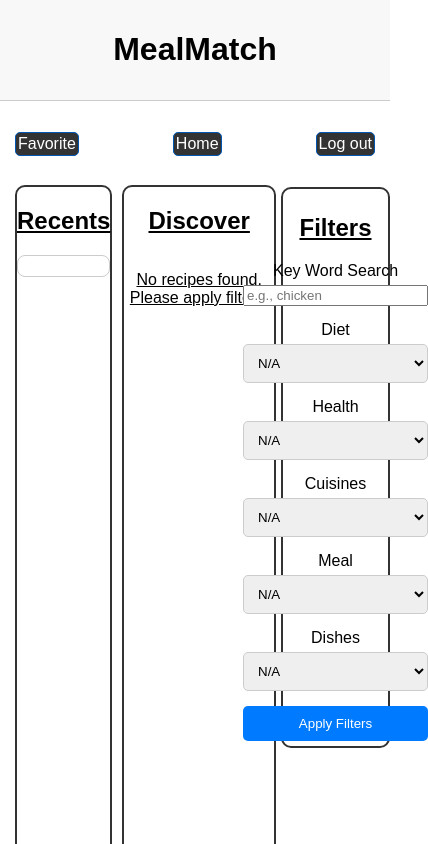
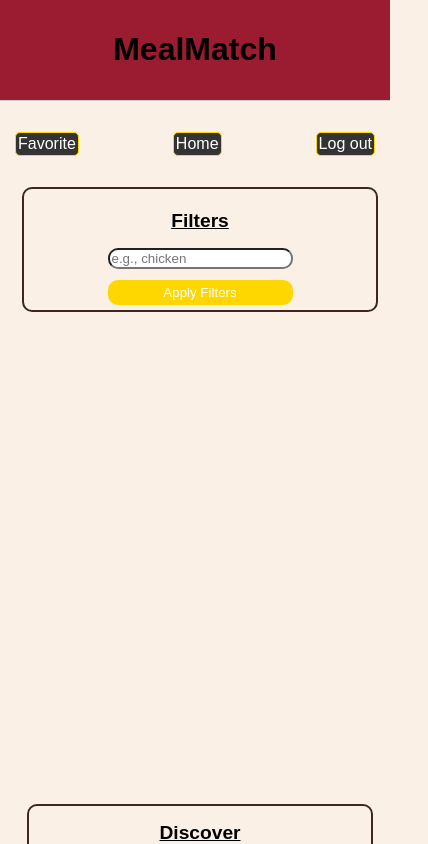
Before and after one commit to jocephuss/MealMatch, a React (Vite) app in the folder client/: page /home in a window 390 px wide. Shown: the top 844 px of the page, 428 px wide, since content can reach past the window. Built offline with nearby package versions, Linux system fonts and the light colour scheme.

Commit message:
Started CSS for mobile and added a remove button for recents

```diff
--- a/client/src/components/Recents/RecentRecipes.jsx
+++ b/client/src/components/Recents/RecentRecipes.jsx
@@ -1,6 +1,6 @@
 import React from "react";
 
-const RecentRecipes = ({ recentRecipes }) => {
+const RecentRecipes = ({ recentRecipes, onRemove }) => {
   return (
     <div className="recent-recipes-container">
       {recentRecipes.map((recipe, index) => (
@@ -19,6 +19,13 @@ const RecentRecipes = ({ recentRecipes }) => {
           >
             View Recipe
           </a>
+          <button
+            onClick={() => onRemove(recipe)}
+            className="remove-recipe-button"
+          >
+            Remove
+          </button>{" "}
+          {/* Remove button */}
         </div>
       ))}
     </div>
--- a/client/src/index.css
+++ b/client/src/index.css
@@ -6,12 +6,115 @@ body {
   height: 100%;
 }
 
+/* Color Scheme 1: Fresh and Bright */
+/* :root {
+  --primary-color: #a8d5ba;
+  --secondary-color: #f9ebae;
+  --accent-color: #ff6f61;
+  --background-color: #f4f4f4;
+  --text-color: #333;
+} */
+
+/* Color Scheme 2: Ocean Breeze */
+/* :root {
+  --primary-color: #0096c7;
+  --secondary-color: #90e0ef;
+  --accent-color: #00b4d8;
+  --background-color: #f0f9ff;
+  --text-color: #03045e;
+} */
+
+/* Color Scheme 3: Sunset */
+/* :root {
+  --primary-color: #ff6f61;
+  --secondary-color: #ffccbc;
+  --accent-color: #d32f2f;
+  --background-color: #ffe0b2;
+  --text-color: #4e342e;
+} */
+
+/* Color Scheme 4: Ocean */
+/* :root {
+  --primary-color: #0077be;
+  --secondary-color: #00bcd4;
+  --accent-color: #009688;
+  --background-color: #e0f7fa;
+  --text-color: #004d40;
+} */
+
+/* Color Scheme 5: Forest */
+/* :root {
+  --primary-color: #3b7a57;
+  --secondary-color: #6fb98f;
+  --accent-color: #2b5d38;
+  --background-color: #e8f5e9;
+  --text-color: #3e3e3e;
+} */
+
+/* Color Scheme 6: warm sunset */
+/* :root {
+  --primary-color: #ff6f20;
+  --secondary-color: #ffb74d;
+  --accent-color: #d84315;
+  --background-color: #fff3e0;
+  --text-color: #3e2723;
+} */
+
+/* Color Scheme 7: Earthy */
+/* :root {
+  --primary-color: #556b2f;
+  --secondary-color: #d2b48c;
+  --accent-color: #e27d60;
+  --background-color: #faf3e0;
+  --text-color: #3e2723;
+} */
+
+/* Color Scheme 8: Modern and Minimal*/
+/* :root {
+  --primary-color: #4a4a4a;
+  --secondary-color: #ffffff;
+  --accent-color: #1abc9c;
+  --background-color: #f0f0f0;
+  --text-color: #3e2723;
+} */
+
+/* Color Scheme 9:  Warm and Cozy */
+/* :root {
+  --primary-color: #ede6d4;
+  --secondary-color: #bf4d4d;
+  --accent-color: #f6b93b;
+  --background-color: #fff8e1;
+  --text-color: #3e2723;
+} */
+
+/* Color Scheme 10: Bright and Cheerful */
+/* :root {
+  --primary-color: #87ceeb;
+  --secondary-color: #ffd700;
+  --accent-color: #ff3e30;
+  --background-color: #f5f5f5;
+  --text-color: #3e2723;
+} */
+
+/* Color Scheme 11: Elegant and Classy */
+:root {
+  --primary-color: #9b1b30;
+  --secondary-color: #f7e7ce;
+  --accent-color: #ffd700;
+  --background-color: #faf0e6;
+  --text-color: #3e2723;
+}
+
+body {
+  background-color: var(--background-color);
+}
+
 body::-webkit-scrollbar {
   width: 0.5rem;
 }
 
 body::-webkit-scrollbar-thumb {
-  background: rgb(139, 40, 231);
+  background: var(--accent-color);
   border-radius: 10px;
 }
 
@@ -26,7 +129,7 @@ body::-webkit-scrollbar-track {
 
 /* header/nav below */
 header {
-  background-color: #f8f8f8;
+  background-color: var(--primary-color);
   padding: 10px 20px;
   text-align: center;
   border-bottom: 1px solid #ccc;
@@ -42,14 +145,14 @@ header {
 .Navs a {
   color: #ffffff;
   text-decoration: none;
-  border: solid 1px #0056b3;
+  border: solid 1px var(--accent-color);
   padding: 2px;
   border-radius: 5px;
   background-color: #333;
 }
 
 .Navs a:hover {
-  background-color: #0056b3;
+  background-color: var(--accent-color);
   transform: scale(1.08);
 }
 
@@ -60,7 +163,7 @@ header {
   align-items: center;
   justify-content: center;
   height: 100vh;
-  background-color: #f9f9f9;
+  background-color: var(--background-color);
 }
 
 .login-form {
@@ -86,7 +189,7 @@ header {
   align-items: center;
   justify-content: center;
   height: 100vh;
-  background-color: #f9f9f9;
+  background-color: var(--background-color);
 }
 
 .signup-form {
@@ -108,7 +211,7 @@ header {
 
 button {
   padding: 10px;
-  background-color: #007bff;
+  background-color: var(--accent-color);
   color: white;
   border: none;
   border-radius: 5px;
@@ -131,6 +234,7 @@ button:hover {
   margin: 5px;
   justify-content: center;
 }
+
 .discover-main {
   display: flex;
   flex-direction: row;
@@ -140,6 +244,7 @@ button:hover {
   width: 100%;
   margin: 5px;
 }
+
 .center-column {
   display: flex;
   flex-direction: column;
@@ -148,9 +253,10 @@ button:hover {
   width: 85%;
   height: 100%;
   margin: 5px;
-  border: solid 2px #333;
+  border: solid 2px var(--text-color);
   border-radius: 10px;
 }
+
 .center-column2 {
   display: flex;
   flex-direction: row;
@@ -159,9 +265,10 @@ button:hover {
   width: 85%;
   height: 100%;
   margin: 5px;
-  border: solid 2px #333;
+  border: solid 2px var(--text-color);
   border-radius: 10px;
 }
+
 .left-column {
   display: flex;
   flex-direction: column;
@@ -170,9 +277,10 @@ button:hover {
   width: 25%;
   height: 100%;
   margin: 5px;
-  border: solid 2px #333;
+  border: solid 2px var(--text-color);
   border-radius: 10px;
 }
+
 .left-column2 {
   display: flex;
   flex-direction: column;
@@ -180,14 +288,13 @@ button:hover {
   text-decoration: underline;
   width: 20%;
   height: 100%;
-  border: solid 2px #333;
+  border: solid 2px var(--text-color);
   border-radius: 10px;
 }
 
 .filter-dropdowns {
   display: flex;
   flex-direction: column;
-
   gap: 15px;
 }
 
@@ -206,6 +313,7 @@ select {
   border: 1px solid #ccc;
   cursor: pointer;
 }
+
 .right-column {
   display: flex;
   flex-direction: column;
@@ -215,7 +323,7 @@ select {
   height: auto;
   padding: 5px;
   margin-bottom: auto;
-  border: solid 2px #333;
+  border: solid 2px var(--text-color);
   border-radius: 10px;
 }
 
@@ -258,6 +366,11 @@ select {
   margin: 5px;
 }
 
+.remove-recipe-button {
+  padding: 5px;
+  margin: 5px;
+}
+
 .recent-recipes-container {
   overflow-y: auto;
   overflow-x: hidden;
@@ -271,7 +384,7 @@ select {
 }
 
 .recent-recipes-container::-webkit-scrollbar-thumb {
-  background: rgb(139, 40, 231);
+  background: var(--accent-color);
   border-radius: 10px;
 }
 
@@ -289,3 +402,91 @@ select {
   border-top: 1px solid #ccc;
   z-index: -5;
 }
+
+/* Mobile CSS */
+@media (max-width: 768px) {
+  .discover-main {
+    flex-direction: column-reverse;
+    justify-content: center;
+    align-items: center;
+  }
+
+  h2 {
+    font-size: 1.2rem;
+  }
+
+  .apply-filters-button {
+    padding: 5px;
+    width: 100%;
+    border-radius: 10px;
+  }
+
+  button {
+    padding: 5px;
+  }
+
+  .left-column {
+    flex-direction: row;
+    justify-content: center;
+    align-items: center;
+    overflow-x: auto;
+    height: 100px;
+    width: 90%;
+  }
+
+  .recent-recipes-container {
+    flex-direction: row;
+    overflow-y: auto;
+    overflow-x: hidden;
+    padding: 5px;
+    border: none;
+    border-radius: 0;
+    height: 100px;
+  }
+
+  .recent-recipe {
+    flex-direction: row;
+    margin: 5px;
+    width: 80%;
+  }
+
+  .center-column {
+    width: 90%;
+    height: auto;
+  }
+
+  .recipe-tile img {
+    width: 200px;
+    height: 200px;
+    border-radius: 10px;
+    margin: 5px;
+  }
+
+  .filter-dropdown {
+    display: none;
+  }
+
+  .filter-dropdowns {
+    gap: 1px;
+  }
+
+  .filter-search {
+    width: 100%;
+    margin-bottom: 10px;
+  }
+
+  #ingredient {
+    border-radius: 10px;
+  }
+
+  .right-column {
+    width: 90%;
+    height: auto;
+    padding: 5px;
+    margin-bottom: auto;
+  }
+
+  select {
+    width: auto;
+  }
+}
--- a/client/src/pages/DiscoverPage.jsx
+++ b/client/src/pages/DiscoverPage.jsx
@@ -97,14 +97,7 @@ const DiscoverPage = () => {
     },
     {
       label: "Meal",
-      options: [
-        "N/A",
-        "breakfast",
-        "lunch",
-        "dinner",
-        "snack",
-        "teatime",
-      ],
+      options: ["N/A", "breakfast", "lunch", "dinner", "snack", "teatime"],
     },
     {
       label: "Dishes",
@@ -173,6 +166,13 @@ const DiscoverPage = () => {
     fetchRecipes(); // Fetch a new recipe
   };
 
+  // Handle removing a liked recipe
+  const handleRemove = (recipeToRemove) => {
+    setRecentRecipes(
+      recentRecipes.filter((recipe) => recipe !== recipeToRemove)
+    );
+  };
+
   // Handle disliking or refreshing a recipe
   const handleDislikeOrRefresh = () => {
     setRecipes([]); // Clear current recipes
@@ -190,7 +190,10 @@ const DiscoverPage = () => {
       <section className="discover-main">
         <div className="left-column">
           <h2>Recents</h2>
-          <RecentRecipes recentRecipes={recentRecipes} />{" "}
+          <RecentRecipes
+            recentRecipes={recentRecipes}
+            onRemove={handleRemove}
+          />{" "}
         </div>
         <div className="center-column">
           <h2>Discover</h2>
@@ -207,8 +210,8 @@ const DiscoverPage = () => {
         <div className="right-column">
           <h2>Filters</h2>
           <div className="filter-dropdowns">
-            <div className="filter-dropdown">
-              <label htmlFor="ingredient">Key Word Search</label>
+            <div className="filter-search">
+              <label htmlFor="ingredient"></label>
               <input
                 id="ingredient"
                 type="text"
```
